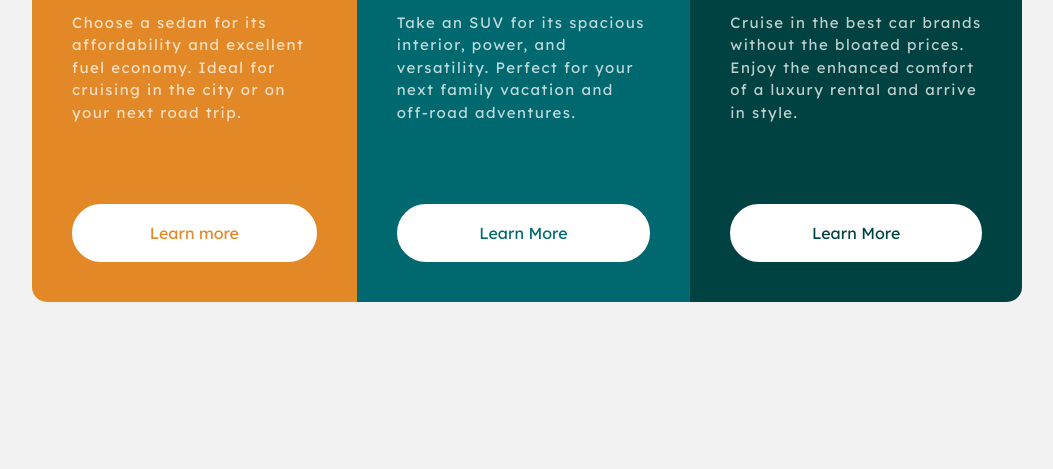
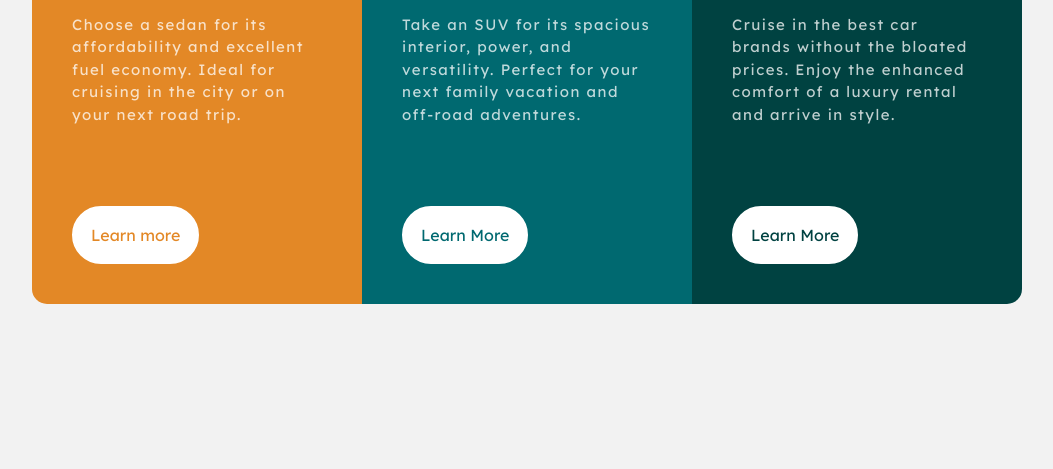
Before and after one commit to RoelofWobben/card-component, a plain HTML site: page roelof.html in a window 1280 px wide. Shown: the part 331-800 px from the top of the page, without its empty margins (113-1166 px from the left). Drawn offline with Linux system fonts and the light colour scheme.

Commit message:
last feedback changes

```diff
--- a/roelof.css
+++ b/roelof.css
@@ -16,7 +16,7 @@
 /*--------- MOBILE FIRST ---------*/
 
 body{
-    font-size: 15px;
+    font-size: 0.937rem;
     font-family: 'Lexend Deca', sans-serif;
     background-color: var(--gray);
     min-height: 100vh;
@@ -68,9 +68,8 @@ a {
 }
 
 .card {
+    flex: 1  1 33%;
     padding: 40px;
-    display: flex;
-    flex-direction: column;
 }
 
 .sedans {
```
